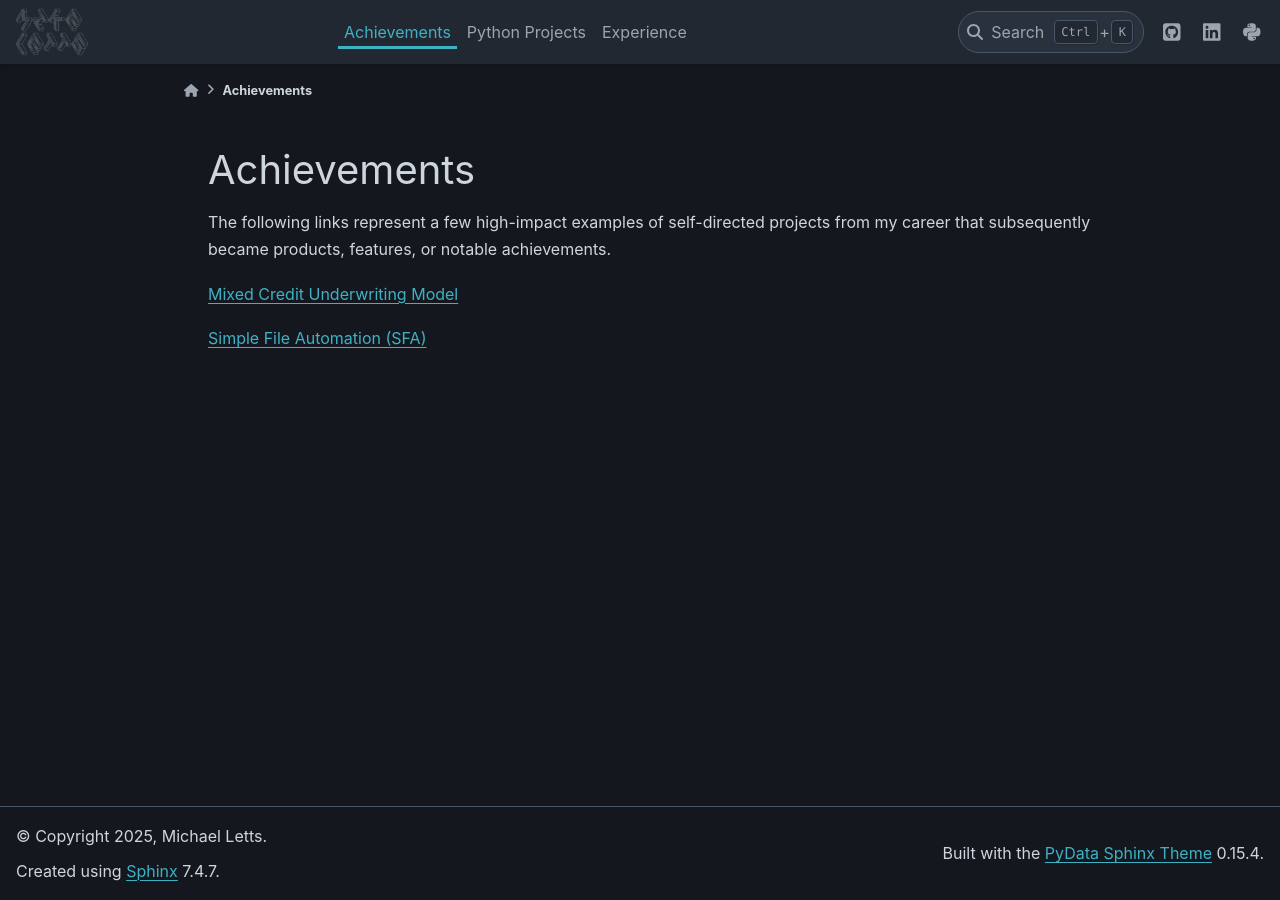
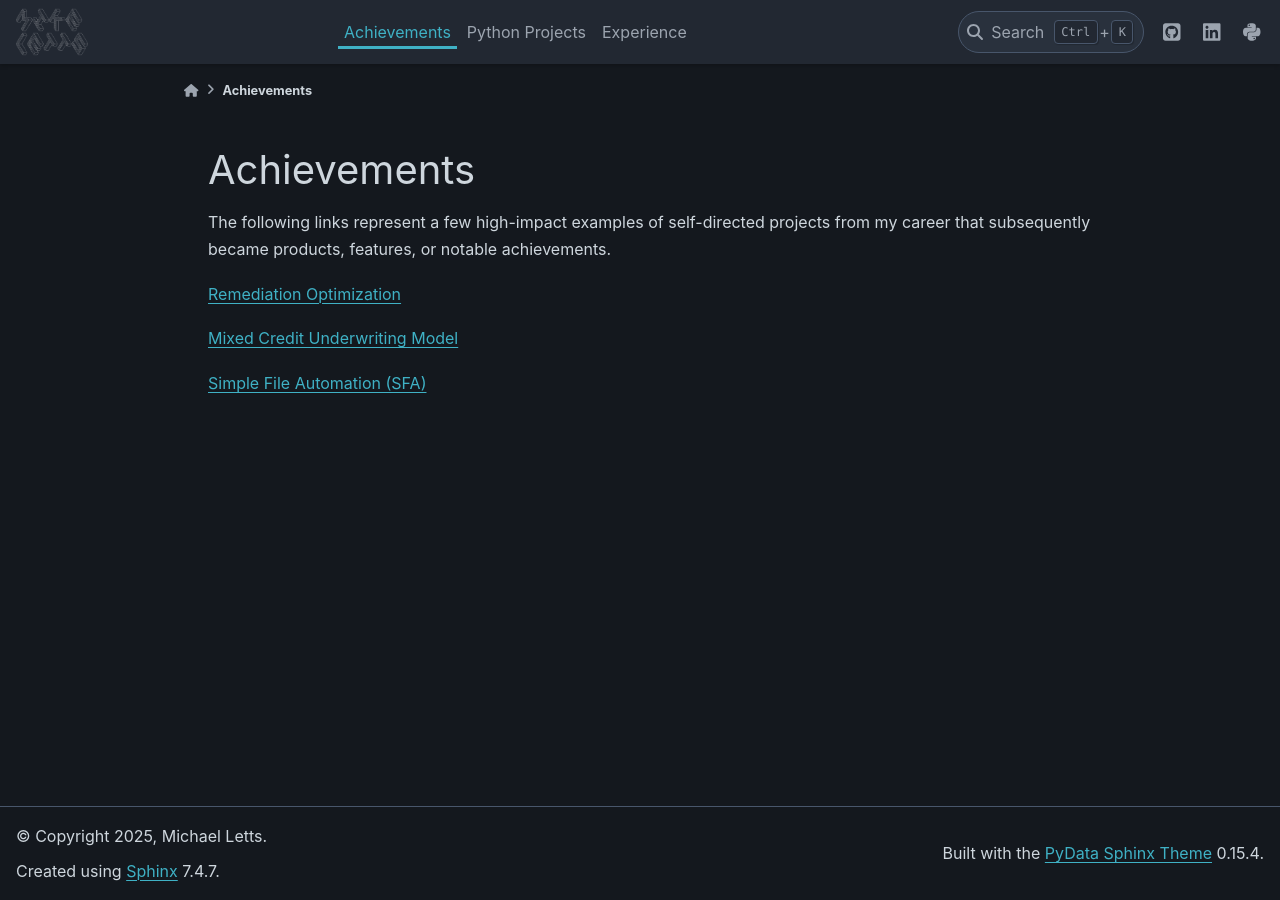
Before and after one commit to michaelthomasletts/michaelthomasletts.github.io, a Sphinx documentation site: the page built from doc/achievements.rst, in a window 1280 px wide. Built offline with Sphinx 7.4.7 and the PyData theme 0.15.4, drawn with Linux system fonts in a browser that asks for light colours.

Commit message:
new achievement

```diff
--- a/doc/achievements.rst
+++ b/doc/achievements.rst
@@ -3,6 +3,8 @@ Achievements
 
 The following links represent a few high-impact examples of self-directed projects from my career that subsequently became products, features, or notable achievements.
 
+`Remediation Optimization <https://medium.com/@lettsmt/aho-corasick-like-regex-but-caffeinated-d8a986ecf690>`_
+
 :ref:`Mixed Credit Underwriting Model <mcu>`
 
 :ref:`Simple File Automation (SFA) <sfa>`
```
